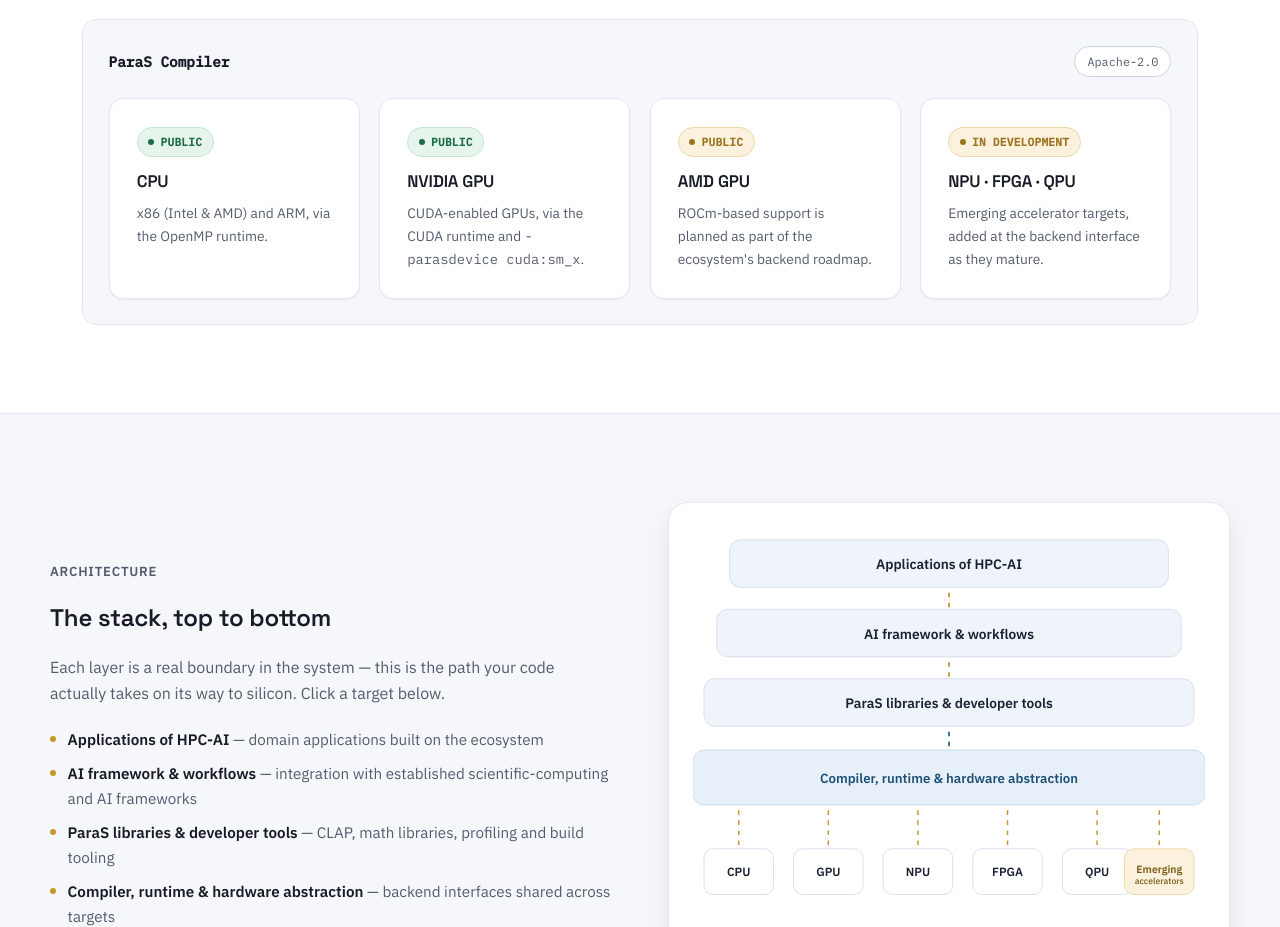
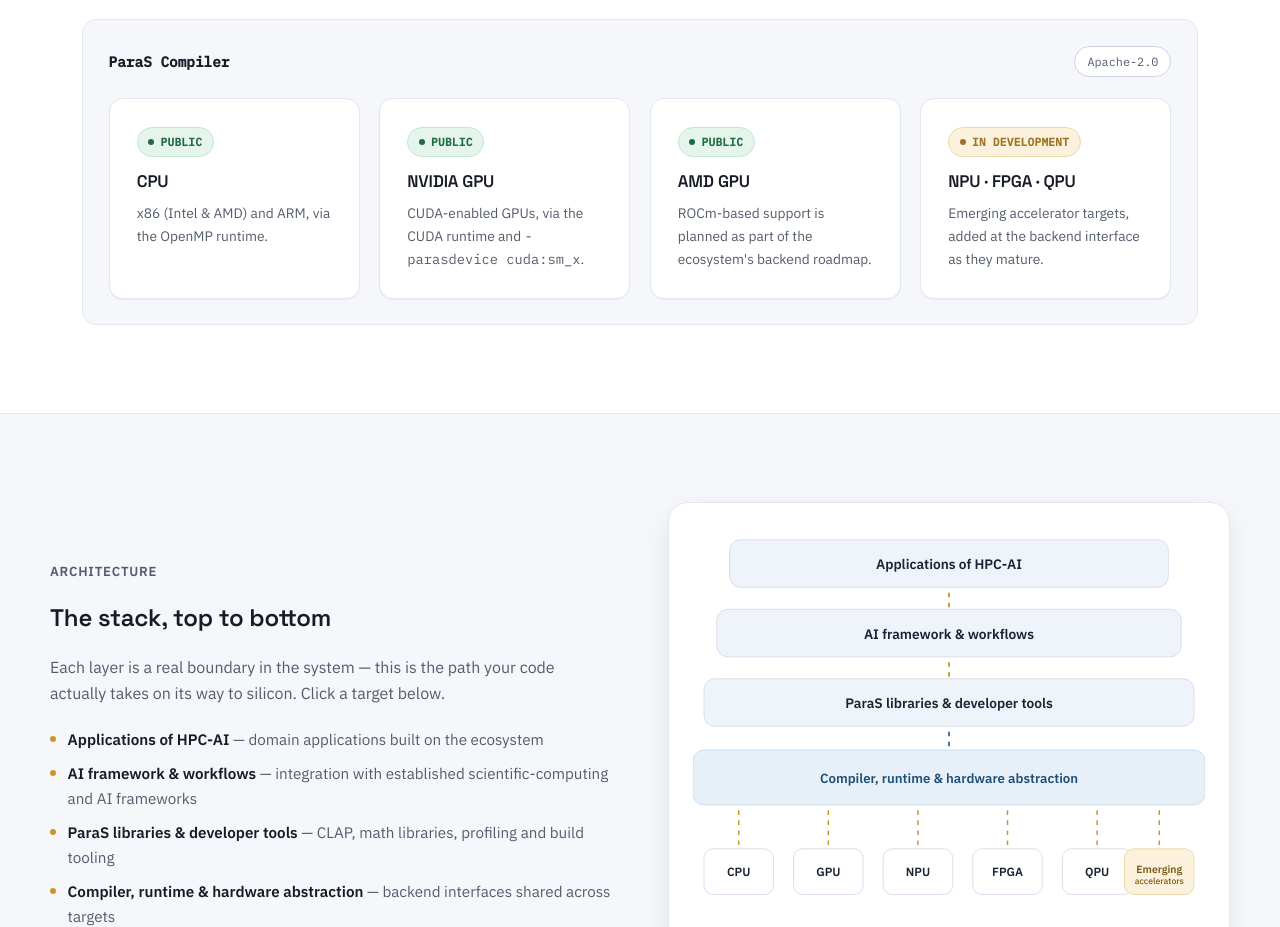
Before and after one commit to ParaS-Ecosystem/ParaS-Ecosystem.github.io, a plain HTML site: page index.html in a window 1280 px wide. Shown: the part 2586-3513 px from the top of the page. Drawn offline with Linux system fonts and the light colour scheme; no server answers.

Commit message:
Update index.html

```diff
--- a/index.html
+++ b/index.html
@@ -223,7 +223,7 @@
             <p>CUDA-enabled GPUs, via the CUDA runtime and <code>-parasdevice cuda:sm_x</code>.</p>
           </div>
           <div class="hw-card">
-            <span class="status status--dev">Public</span>
+            <span class="status status--public">Public</span>
             <h3>AMD GPU</h3>
             <p>ROCm-based support is planned as part of the ecosystem's backend roadmap.</p>
           </div>
```
